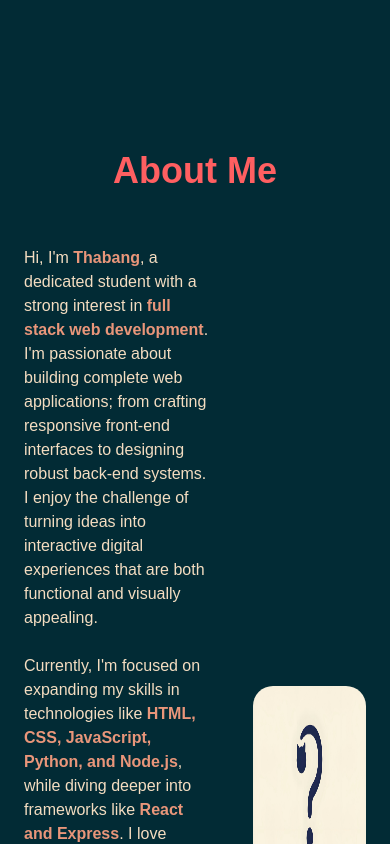
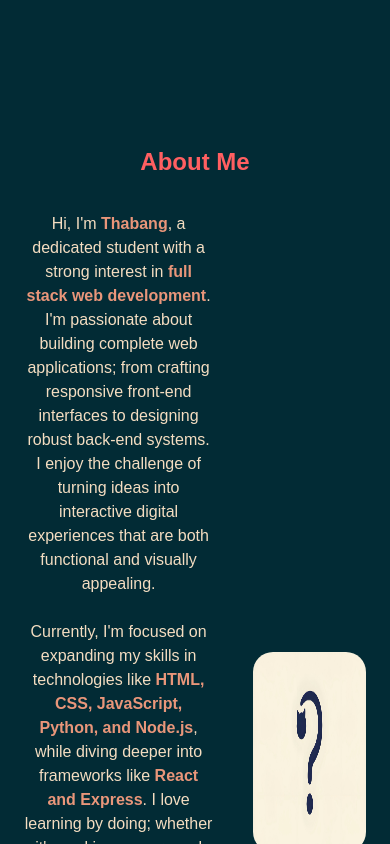
Before and after one commit to thabangDev77/thabangdev-portfolio, a React (Vite) app in the folder thabangdev-portfolio/: page / in a window 390 px wide. Shown: the part 740-1584 px from the top of the page. Built offline with nearby package versions, Linux system fonts and the light colour scheme.

Commit message:
refactor: move the about me styling to a stylesheet from a mobile first approach

```diff
--- a/thabangdev-portfolio/src/index.css
+++ b/thabangdev-portfolio/src/index.css
@@ -86,6 +86,43 @@ button {
     font-size: 0.8rem;
     width: 200px;
     margin-bottom: 1rem;
+}
+
+/* About me section */
+
+#about-me {
+    display: flex;
+    flex-direction: column;
+    align-items: center;
+    justify-content: center;
+    text-align: center;
+    gap: 1rem;
+}
+
+.about-me-heading {
+    font-size: 1.5rem;
+}
+
+.about-container {
+    display: flex;
+    flex-direction: column;
+    gap: 1rem;
+    max-width: 350px;
+}
+
+.about-img {
+    width: 90%;
+    border-radius: 20px;
+    margin: 0 auto;
+}
+
+.about-description {
+    font-size: 0.8rem;
+}
+
+.more-about-btn {
+    font-size: 0.8rem;
+    width: 200px;
 }
 
 
```
